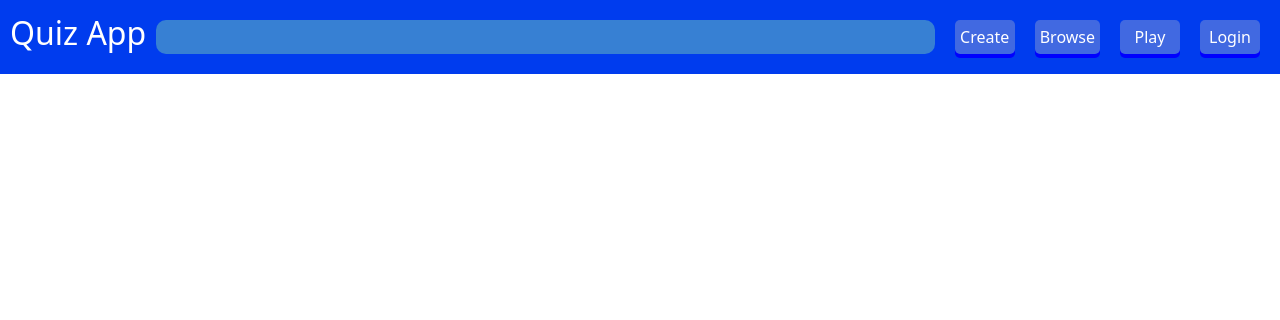
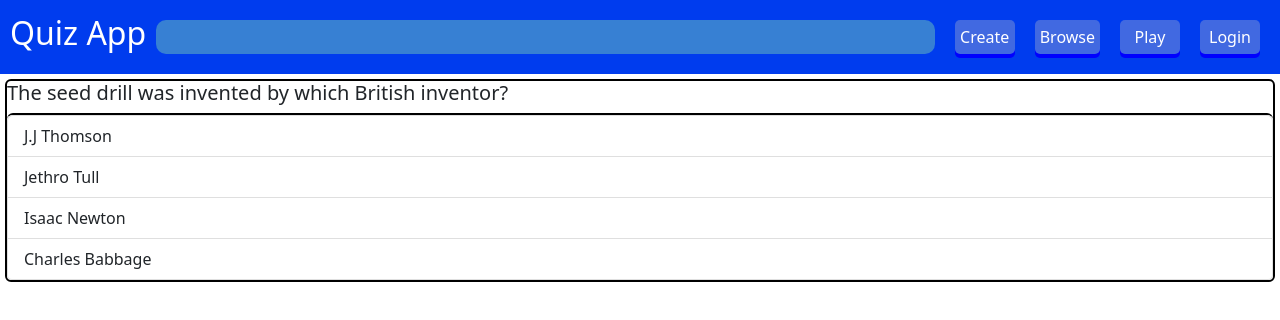
Before and after one commit to Mt-Trashmore-Mountaineers/top-of-the-heap, a React (Create React App) app: page /play in a window 1280 px wide. Shown: the top 320 px of the page. Built offline with nearby package versions, Linux system fonts and the light colour scheme.

Commit message:
Check if given answer is right, add dummy data

```diff
--- a/src/App.js
+++ b/src/App.js
@@ -5,6 +5,7 @@ import './css/button.css';
 import { withAuth0 } from '@auth0/auth0-react';
 import QuizList from './QuizList';
 import { BrowserRouter as Router, Routes, Route } from 'react-router-dom';
+import PlayQuiz from './PlayQuiz';
 
 class App extends React.Component {
   render() {
@@ -30,6 +31,7 @@ class App extends React.Component {
         </nav>
         <Routes>
           <Route path="user" element={<QuizList />} ></Route>
+          <Route path="play" element={<PlayQuiz />} ></Route>
         </Routes>
       </Router>
     )
--- /dev/null
+++ b/src/PlayQuiz.js
@@ -0,0 +1,29 @@
+import React from 'react';
+import PlaySlide from './PlaySlide';
+
+class PlayQuiz extends React.Component {
+  constructor(props) {
+    super(props)
+    this.state = {
+      question: {
+        "category": "History",
+        "type": "multiple",
+        "difficulty": "medium",
+        "question": "The seed drill was invented by which British inventor?",
+        "correct_answer": "Jethro Tull",
+        "incorrect_answers": [
+          "Charles Babbage",
+          "Isaac Newton",
+          "J.J Thomson"
+        ]
+      }
+    }
+  }
+  render() {
+    return (
+      <PlaySlide question={this.state.question} />
+    )
+  }
+}
+
+export default PlayQuiz;
--- a/src/PlaySlide.js
+++ b/src/PlaySlide.js
@@ -11,6 +11,9 @@ class PlaySlide extends React.Component {
       incorrect: null
     }
   }
+  componentDidMount = () => {
+    this.shuffle();
+  }
 
   shuffle = () => {
     let array = [];
@@ -23,22 +26,31 @@ class PlaySlide extends React.Component {
     }
     let shuffledAnswers = array.map(i => this.props.question.incorrect_answers[i]);
     let insert = Math.floor(Math.random() * (array.length + 1))
-    shuffledAnswers.splice(insert,0,this.state.correct_answer);
+    shuffledAnswers.splice(insert, 0, this.props.question.correct_answer);
+    console.log(shuffledAnswers);
     this.setState({
       shuffledAnswers: shuffledAnswers,
       correctIndex: insert
     })
   }
 
+  scoreQuestion = (event) => {
+    console.log(event);
+    if (event.target.id !== this.state.correctIndex) this.setState({ incorrect: parseInt(event.target.id) });
+    this.setState({ correct: this.state.correctIndex });
+  }
+
   render() {
     return (
       <Card>
-        <Card.Title>{this.props.question.title}</Card.Title>
+        <Card.Title>{this.props.question.question}</Card.Title>
         <ListGroup>
           {this.state.shuffledAnswers.map((answer, index) => {
             return (
               <ListGroup.Item
+                id={index}
                 key={index}
+                onClick={this.scoreQuestion}
                 style={{
                   backgroundColor:
                     this.state.correct === index ? 'green'
```
